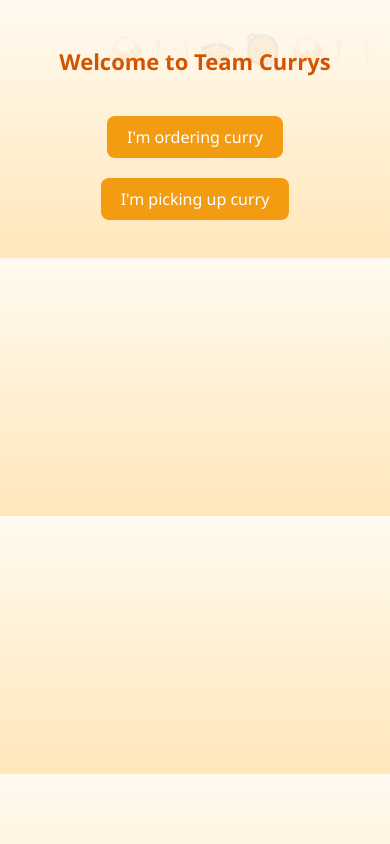
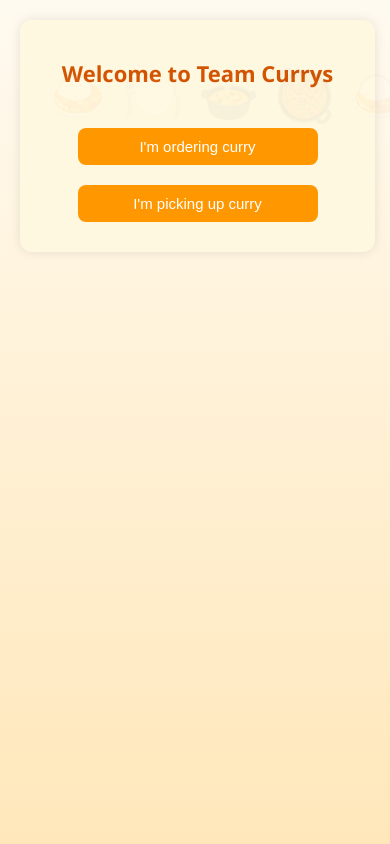
Before and after one commit to Jeevan-2000-18-06/Team_currys, a Flask app: page / in a window 390 px wide; the page is wider, and only the part inside the window is pictured. Run offline with Flask 3, Linux system fonts and the light colour scheme.

Commit message:
css change to mobile view

```diff
--- a/static/style.css
+++ b/static/style.css
@@ -1,28 +1,22 @@
 body {
-  font-family: 'Fredoka', 'Segoe UI', Tahoma, Geneva, Verdana, sans-serif;
+  font-family: 'Segoe UI', Tahoma, Geneva, Verdana, sans-serif;
   background: linear-gradient(to bottom, #fffaf0, #ffe7ba);
   color: #333;
-  padding: 40px;
+  margin: 0;
+  padding: 20px;
   text-align: center;
-  position: relative;
-  overflow: hidden;
+  min-height: 100vh;
+  box-sizing: border-box;
+  overflow-x: hidden;
 }
 
-body::before {
-  content: "🍛 🍽️ 🍲 🥘 🍛 🍽️";
-  position: absolute;
-  top: 50px;
-  left: 0;
-  width: 100%;
-  font-size: 50px;
-  animation: floatCurry 15s linear infinite;
-  white-space: nowrap;
-  opacity: 0.08;
-}
-
-@keyframes floatCurry {
-  0% { transform: translateX(100%); }
-  100% { transform: translateX(-100%); }
+.container {
+  max-width: 500px;
+  margin: 0 auto;
+  padding: 30px 20px;
+  background: #fff8e1;
+  border-radius: 12px;
+  box-shadow: 0 0 12px rgba(0, 0, 0, 0.1);
 }
 
 h2 {
@@ -31,25 +25,47 @@ h2 {
   margin-bottom: 30px;
 }
 
-a {
-  display: inline-block;
-  margin: 15px;
-  padding: 12px 25px;
-  background-color: #f39c12;
+button {
+  width: 100%;
+  max-width: 240px;
+  padding: 12px 20px;
+  font-size: 16px;
+  margin: 10px 0;
+  border-radius: 8px;
+  border: none;
+  background-color: #ff9800;
   color: white;
-  text-decoration: none;
-  border-radius: 8px;
-  font-size: 18px;
+  cursor: pointer;
   transition: background-color 0.3s ease;
 }
 
-a:hover {
+button:hover {
   background-color: #e67e22;
 }
 
-/* 📱 Responsive adjustments for mobile */
-@media only screen and (max-width: 600px) {
-  body {
+/* Optional background emoji animation */
+body::before {
+  content: "🍛 🍽️ 🍲 🥘 🍛 🍽️";
+  position: absolute;
+  top: 60px;
+  left: 0;
+  width: 100%;
+  font-size: 50px;
+  animation: floatCurry 15s linear infinite;
+  white-space: nowrap;
+  opacity: 0.05;
+  pointer-events: none;
+}
+
+@keyframes floatCurry {
+  0% { transform: translateX(100%); }
+  100% { transform: translateX(-100%); }
+}
+
+/* Responsive Layout */
+@media screen and (max-width: 600px) {
+  .container {
+    width: 90%;
     padding: 20px;
   }
 
@@ -57,14 +73,8 @@ a:hover {
     font-size: 22px;
   }
 
-  a {
-    font-size: 16px;
-    padding: 10px 20px;
-    margin: 10px;
-  }
-
-  body::before {
-    font-size: 30px;
-    top: 20px;
+  button {
+    font-size: 15px;
+    padding: 10px;
   }
 }
--- a/templates/index.html
+++ b/templates/index.html
@@ -1,18 +1,15 @@
 <!DOCTYPE html>
-<html>
+<html lang="en">
 <head>
-  <title>Team Currys 🍛</title>
+  <meta charset="UTF-8">
+  <title>Team Currys</title>
   <link rel="stylesheet" href="/static/style.css">
 </head>
 <body>
-  <h2>Welcome to Team Currys</h2>
-
-  <a href="/form">I'm ordering curry</a><br>
-  <a href="/taker">I'm picking up curry</a>
-
-  <!-- 🖼️ Add the image below the links -->
-  <!-- <div style="margin-top: 30px;">
-    <img src="/static/team_photo.jpg" alt="Team Currys" style="width: 80%; max-width: 600px; border-radius: 12px; box-shadow: 0 4px 10px rgba(0,0,0,0.3);">
-  </div> -->
+  <div class="container">
+    <h2>Welcome to Team Currys</h2>
+    <button onclick="window.location.href='/form?role=member'">I'm ordering curry</button>
+    <button onclick="window.location.href='/form?role=taker'">I'm picking up curry</button>
+  </div>
 </body>
 </html>
```
